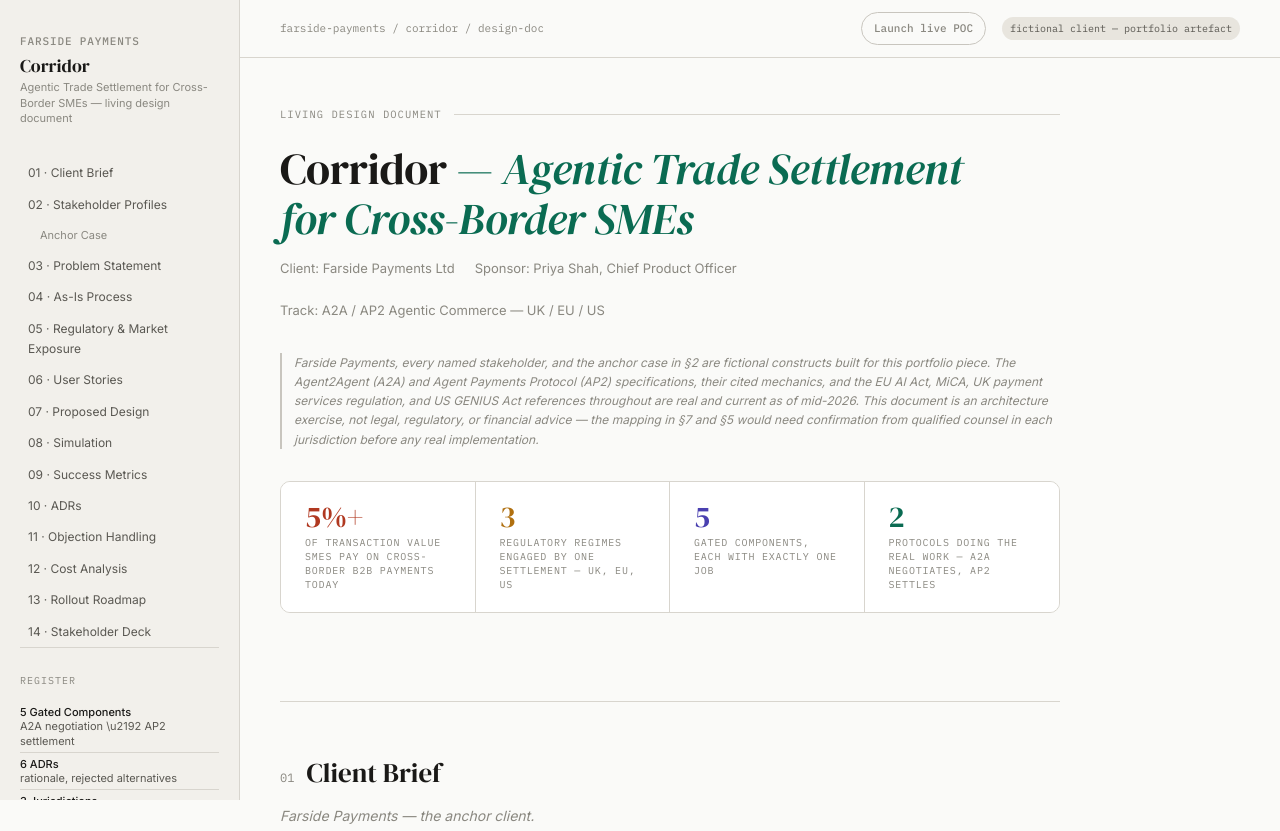
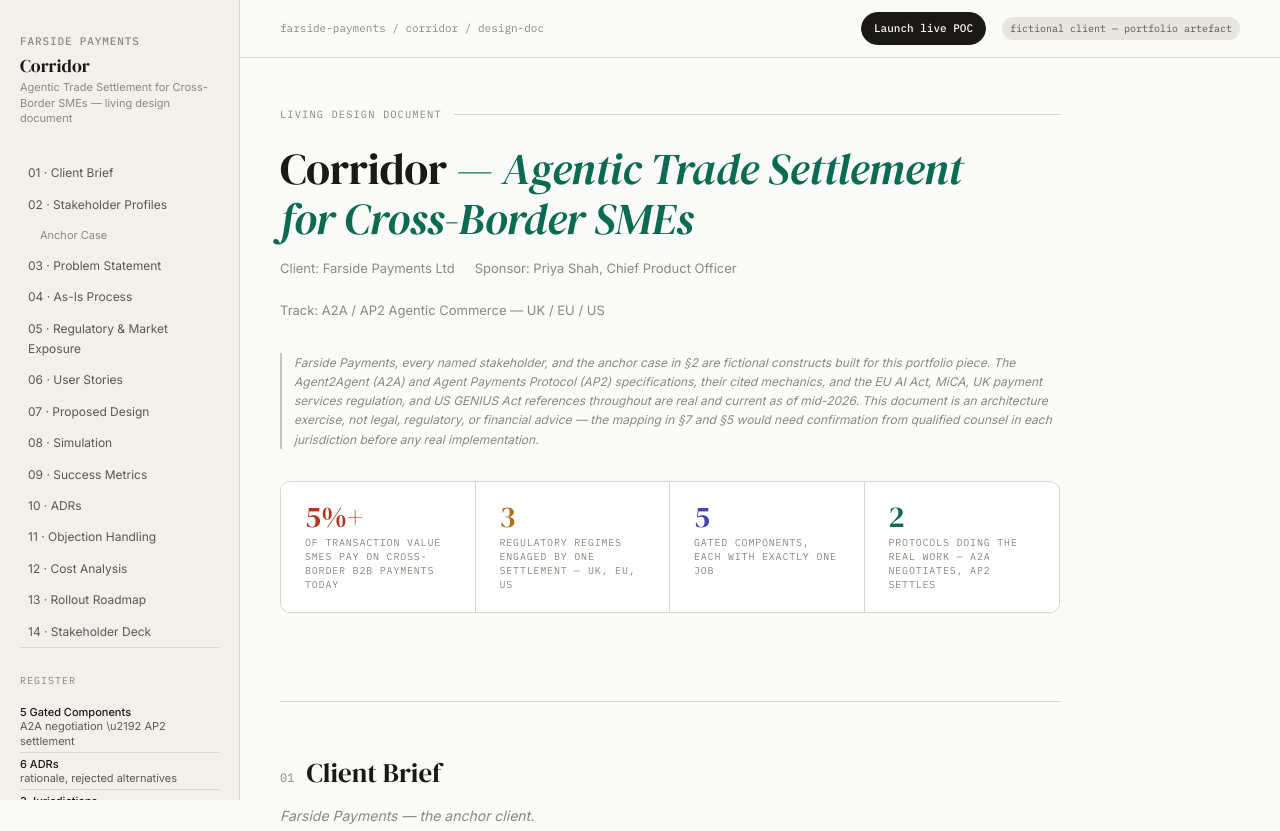
Before and after one commit to raosiddharthp/Corridor, a plain HTML site: page index.html in a window 1280 px wide. Shown: the top 831 px of the page. Drawn offline with Linux system fonts and the light colour scheme.

Commit message:
Point the Launch live POC button at the deployed app

```diff
--- a/index.html
+++ b/index.html
@@ -823,7 +823,7 @@ window.addEventListener('scroll', () => {
 <script>
 // Set LIVE_POC_URL to the deployed address to enable the Launch live POC button.
 (function () {
-  var LIVE_POC_URL = "";
+  var LIVE_POC_URL = 'https://corridor-app-863136466705.europe-west2.run.app';
   var btn = document.getElementById("launch-poc");
   if (!btn) return;
   if (LIVE_POC_URL) {
```
